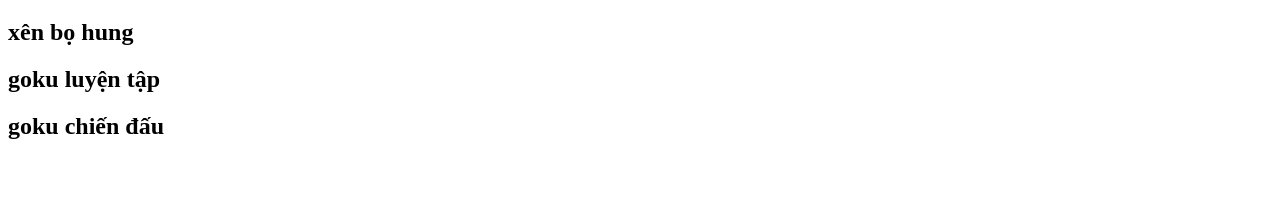
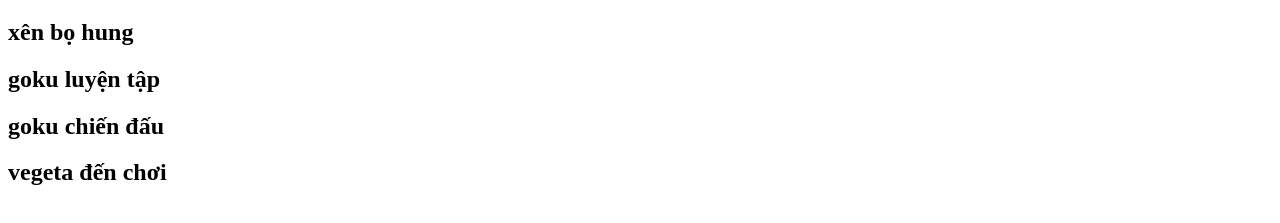
Before and after one commit to daotanson20-hub/x-n-b-hung, a plain HTML site: page index.html in a window 1280 px wide. Shown: the part 329-552 px from the top of the page. Drawn offline with Linux system fonts and the light colour scheme.

Commit message:
vegeta tới chơi

```diff
--- a/index.html
+++ b/index.html
@@ -17,5 +17,6 @@
 <h2>xên bọ hung</h2>
 <h2>goku luyện tập</h2>
 <h2>goku chiến đấu</h2>
+<h2>vegeta đến chơi</h2>
 </body>
 </html>
```
